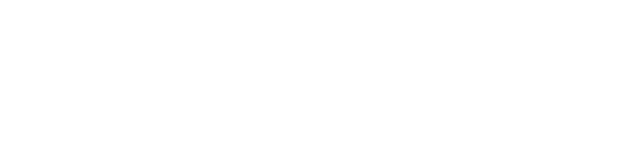
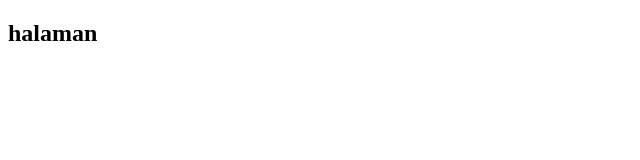
Before and after one commit to cahyamaullna/simulasi_remote_lokal_github, a plain HTML site: page index.html in a window 1280 px wide. Shown: the whole page, without its empty margins (0-640 px from the left). Drawn offline with Linux system fonts and the light colour scheme.

Commit message:
menambahkan baris h2

```diff
--- a/index.html
+++ b/index.html
@@ -4,6 +4,6 @@
 	<title>Halaman</title>
 </head>
 <body>
-
+<h2>halaman</h2>
 </body>
 </html>
```
